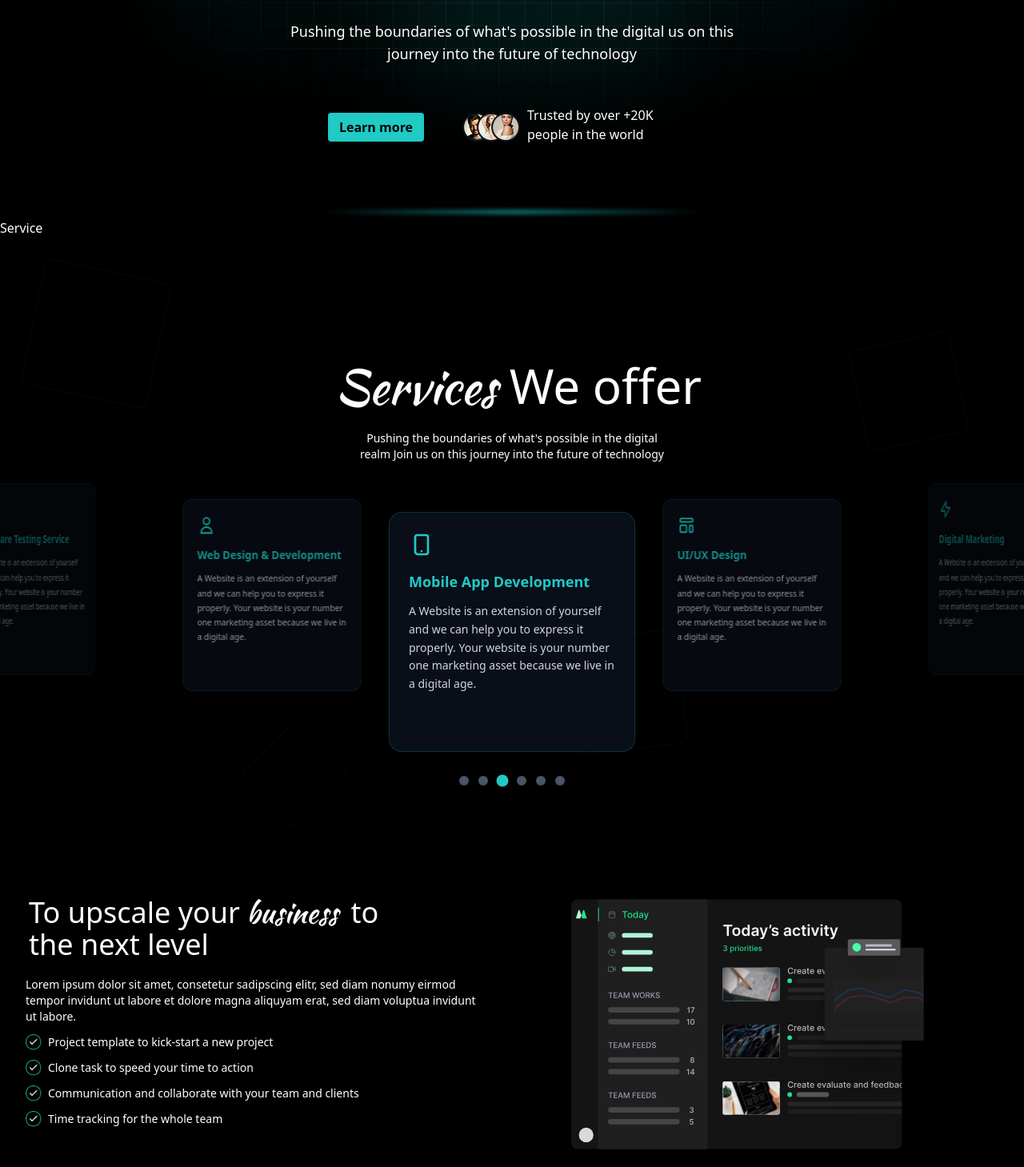
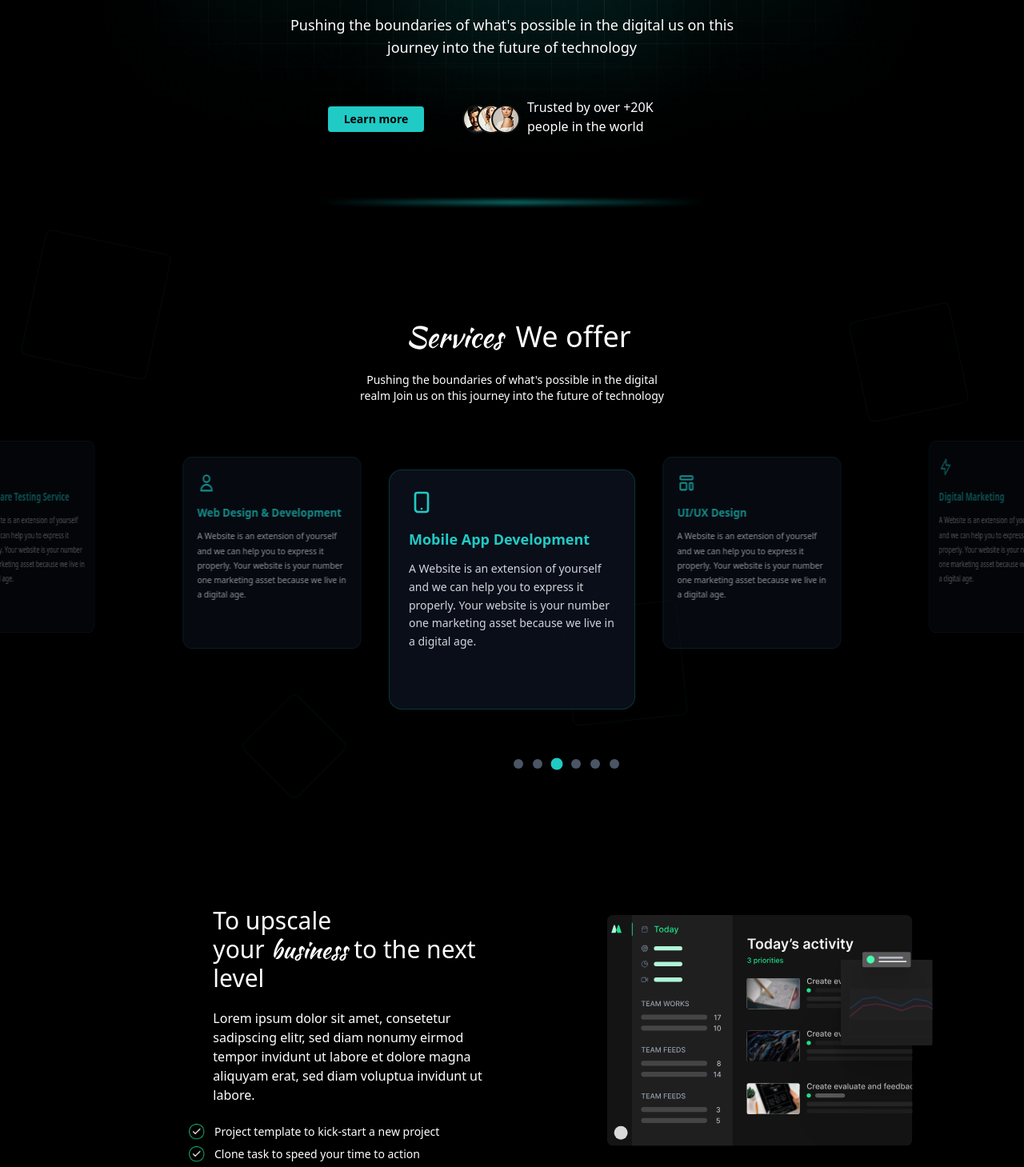
Before and after one commit to HarikaraPrashath/Ceylon_Developer_ui, a Next.js app: page / in a window 1280 px wide. Shown: the part 420-1879 px from the top of the page at 80% size. Built offline with nearby package versions, Linux system fonts and the light colour scheme.

Commit message:
update layout and styling for About, Help, Implement, Swiper, and Worlflow components

```diff
--- a/app/components/Home/Help.tsx
+++ b/app/components/Home/Help.tsx
@@ -34,7 +34,7 @@ const Help = () => {
   ];
   return (
     <div
-      className="relative bg-cover bg-center bg-no-repeat sm:mx-6 lg:mx-20"
+      className="relative bg-cover bg-center bg-no-repeat "
       style={{
         backgroundImage: "url('/Images/fAqBg.png')",
         backgroundPosition: "right center",
@@ -43,7 +43,7 @@ const Help = () => {
         backgroundColor: "rgba(0,0,0,0.6)",
       }}
     >
-      <h1 className="max-[376px]:text-4xl text-center max-[376px]:mt-5 sm:text-3xl md:text-4xl 2xl:text-4xl 2xl:mt-20 mx-5 lg:text-3xl ">
+      <h1 className="max-[376px]:text-4xl text-center max-[376px]:mt-5 sm:text-3xl  2xl:text-4xl md:text-3xl 2xl:text-4xl 2xl:mt-20 mx-5 lg:text-3xl ">
         How
         <span className="[font-family:var(--font-kaushan)] pr-2">
           Ceylon Developers
@@ -55,7 +55,7 @@ const Help = () => {
         {faqs.map((faq, index) => (
           <div
             key={index}
-            className="bg-transparent mx-2 rounded-xl p-3 sm:mx-4 2xl:text-4xl 2xl:mx-80 sm:text-xl max-[376px]:text-xl max-[376px]:mx-3 border-2 border-green-950"
+            className="bg-transparent mx-2 rounded-xl p-3 lg: border-2 border-green-950 text-sm mx-5 sm:mx-10 sm:text-lg md:mx-15 lg:mx-48"
           >
             {/* Question */}
             <div
--- a/app/components/Home/Implement.tsx
+++ b/app/components/Home/Implement.tsx
@@ -91,7 +91,7 @@ const Implement = () => {
             </h1>
           </div>
 
-          <div className="flex items-center justify-center">
+          <div className="flex items-center justify-center ">
             {/* Big We (tablet & desktop only) */}
             <div className="hidden sm:block  w-20">
               <h1 className="[font-family:var(--font-kaushan)] ml-20 mb-15  text-5xl text-center mt-12 xl:ml-40">
@@ -142,7 +142,7 @@ const Implement = () => {
         </div>
 
         {/* ≥1024px: 3 cards in a row */}
-        <div className="hidden lg:grid grid-cols-3  w-[60%] xl:mx-10 ">
+        <div className="hidden lg:grid grid-cols-3  w-[60%] xl:mx-10 lg:gap-5">
           {cards.map((c, i) => (
             <Card key={`lg-${i}`} {...c} />
           ))}
--- a/app/components/Home/Swiper.tsx
+++ b/app/components/Home/Swiper.tsx
@@ -183,9 +183,9 @@ export default function ServicesSwiper() {
 
   return (
     // xs/sm use px-2; md+ can widen
-    <section className="-pt-90 px-2 sm:px-2  bg-black min-h-screen flex items-center justify-center relative overflow-hidden">
+    <section className="-pt0 px-2 sm:px-2  bg-black min-h-screen flex items-center justify-center relative overflow-hidden  ">
       {/* decorations (unchanged) */}
-      <div className="absolute inset-0 opacity-5">
+      <div className="absolute inset-0 opacity-5 ">
         <div className="absolute top-10 left-10 w-40 h-40 border border-custom-cyan rounded-lg rotate-12"></div>
         <div className="absolute top-32 right-20 w-32 h-32 border border-custom-cyan rounded-lg -rotate-12"></div>
         <div className="absolute bottom-20 left-1/4 w-24 h-24  border border-custom-cyan rounded-lg rotate-45"></div>
@@ -193,12 +193,12 @@ export default function ServicesSwiper() {
         <div className="absolute top-1/2 left-1/2 w-28 h-28 border border-custom-cyan rounded-lg rotate-[30deg]"></div>
       </div>
 
-      <div className="max-w-7xl mx-auto relative w-full">
+      <div className=" mx-auto relative w-full max-w-[1440px] ">
         <div className="text-center ">
 
 
             {" "}
-            <h1 className="text-center mt-10 2xl:text-7xl xl:text-6xl lg:text-4xl md:text-4xl sm:text-4xl text-4xl max-[640px]:flex max-[640px]:flex-col ">
+            <h1 className="text-center lg:-mt-100 2xl:text-4xl xl:text-4xl lg:text-3xl md:text-3xl sm:text-3xl text-3xl max-[640px]:flex max-[640px]:flex-col xl:mt-10 2xl:-mt-100 ">
               <span className="[font-family:var(--font-kaushan)] px-4">
                 Services
               </span>
@@ -214,7 +214,7 @@ export default function ServicesSwiper() {
 
         {/* swiper container */}
         <div
-          className="relative h-96 flex items-center justify-center"
+          className="relative h-96 flex items-center justify-center -mt-20 sm:mt-5  "
           style={{ perspective: "1000px" }}
         >
           <div className="relative w-full h-full flex items-center justify-center">
@@ -250,6 +250,7 @@ export default function ServicesSwiper() {
                       absolute top-1/2 left-1/2 -translate-x-1/2 -translate-y-1/2
                       h-80 transition-all duration-500 ease-out
                       w-[calc(100%-1rem)] sm:w-[calc(100%-1rem)]
+
                     "
                     style={{
                       transform: `translateX(${translateX}px) translateY(${offsetY}px) translateZ(${translateZ}px) rotateY(${rotateY}deg) scale(${scale})`,
@@ -269,6 +270,7 @@ export default function ServicesSwiper() {
                         hover:border-custom-cyan/60 hover:bg-gray-900/70
                         transition-all duration-300 group cursor-pointer
                         sm:w-130 sm:mx-auto  sm:-mt-15 sm:h-50 md:w-77 md:h-75
+
                       "
                     >
                       <div className="mb-4 group-hover:scale-110 transition-transform duration-300">
@@ -291,7 +293,7 @@ export default function ServicesSwiper() {
         </div>
 
         {/* dots */}
-        <div className="flex justify-center space-x-3 bottom-4 left-1/2 -translate-x-1/2 mt-20 ml-55 xl:ml-160 max-[376px]:ml-45 sm:-mt-20 sm:pl-50 md:mt-2 md:ml-65 xl:pr-54">
+        <div className="flex 3xl:hidden justify-center space-x-3 bottom-4 left-1/2 -translate-x-1/2 mt-20 ml-45 sm:-mt-20 sm:ml-80 lg:mt-10 lg:ml-130 xl:ml-175">
           {services.map((_, index) => (
             <button
               type="button"
--- a/app/page.tsx
+++ b/app/page.tsx
@@ -1,20 +1,19 @@
-import Link from "next/link";
+import Image from "next/image";
+import React from "react";
 import Navbar from "./components/Navbar/Navbar";
-import Image from "next/image";
 import ServicesSwiper from "./components/Home/Swiper";
 import Implement from "./components/Home/Implement";
 import Worlflow from "./components/Home/Worlflow";
-import Technologies from "./components/Home/Technologies";
 import Review from "./components/Home/Review";
 import Help from "./components/Home/Help";
 
-export default function Home() {
+const page = () => {
   return (
-    <div>
-      <div className=" bg-black items-center">
+    <div className="mx-auto text-white max-w-[1440px]">
+      <div className=" bg-black items-center ">
         {/* Container with multiple backgrounds */}
         <div
-          className="relative  flex flex-col h-[30%] text-white"
+          className="relative  flex flex-col "
           style={{
             backgroundImage: `url('/Images/Glow.png'), url('/Images/Vector.png')`,
             backgroundPosition: "center",
@@ -25,7 +24,7 @@ export default function Home() {
         >
           {/* Navigation Bar */}
           <Navbar />
-          <div className="px-4 py-2 rounded-3xl border border-gray-700 bg-gray-400/20 w-fit text-center text-gray-200  mx-auto mt-10 sm:w-90 sm:text-lg  ">
+          <div className="px-4 py-2 rounded-3xl border border-gray-700 bg-gray-400/20 w-fit text-center text-gray-200  mx-auto mt-10 sm:w-90 text-sm  ">
             Bring your business to the best scale
           </div>
 
@@ -37,7 +36,7 @@ export default function Home() {
             </p>
           </div>
 
-          <p className="mx-auto text-center mt-5 max-w-2xl text-sm px-4 sm:text-base sm:px-2 lg:text-lg max-[376px]:w-76 sm:w-90 lg:w-150 ">
+          <p className="mx-auto text-center mt-5 max-w-2xl text-sm px-4 sm:text-base sm:px-2 lg:text-lg max-[376px]:w-76 sm:w-90 lg:w-150  ">
             Pushing the boundaries of what&apos;s possible in the digital us on
             this journey into the future of technology
           </p>
@@ -45,7 +44,7 @@ export default function Home() {
           {/* Buttons + Users */}
           <div className="flex flex-col-reverse items-center mt-10 space-y-3  sm:flex-row  sm:space-y-0 mx-auto ">
             {/* Learn More button (below on mobile, left on bigger screens) */}
-            <div className="bg-custom-cyan text-black w-30 rounded-sm text-center py-1.5 mt-5 sm:mb-5 ">
+            <div className="bg-custom-cyan text-black w-30 rounded-sm text-center py-1.5 mt-5 sm:mb-5 text-sm">
               <button type="submit" className="font-semibold">
                 Learn more
               </button>
@@ -80,107 +79,98 @@ export default function Home() {
             className="mx-auto mt-15 xl:w-130 xl:h-4 lg:w-110 lg:h-3 "
           />
         </div>
-      </div>
-      Service
+
         <ServicesSwiper />
 
         {/* Activities */}
 
-      <div>
-        {/*
-        <Image
-          src="/Images/Vector.png"
-          alt=""
-          priority
-          fill
-          className="hidden 2xl:block object-contain pointer-events-none select-none"
-          style={{ objectPosition: "center" }}
-        /> */}
-
-        <div className="lg:flex lg:flex-row">
-          <div className=" lg:w-[50%] ">
-            <div>
-              <h1 className=" w-89  sm:w-100 mx-auto mt-6 text-center  text-4xl sm:text-4xl md:w-120 lg:text-start lg:ml-9 ">
-                <span className="pr-2">
+        <div className=" mx-9 max-w-[1440px] relative md:mt-50 lg:-mt-40 xl:mt-10 2xl:mt-40 mt-50">
+          <div className="lg:flex lg:flex-row xl:ml-50 -mt-40  2xl:-mt-100  xl:mt-10 ">
+            <div className="">
+              <div className="text-center mt-8 lg:text-start  ">
+                <h1 className="text-3xl sm:w-90 sm:mx-auto ">
+                  <span className="">
                     To upscale your
-                  <span className="[font-family:var(--font-kaushan)] pl-2">
+                    <span className="[font-family:var(--font-kaushan)] px-2">
                       business
                     </span>
                   </span>
-                <span className="pl-2">to the next level</span>
+                  <span className="">to the next level</span>
                 </h1>
               </div>
 
-            <div className="w-[90%] mt-4 mx-auto text-sm sm:text-sm sm:mt-5">
-              <p className="text-center mb-3 md:text-start">
+              <div className="">
+                <p className="text-center my-5 md:w-150 md:mx-auto lg:text-start lg:w-90">
                   Lorem ipsum dolor sit amet, consetetur sadipscing elitr, sed
                   diam nonumy eirmod tempor invidunt ut labore et dolore magna
                   aliquyam erat, sed diam voluptua invidunt ut labore.
                 </p>
 
-              <p className="flex items-center gap-2 mt-3">
+                <p className="flex text-sm gap-3 py-1">
                   <Image
                     src="/Images/TikButton.png"
                     alt="Tick icon"
                     width={20}
                     height={20}
+                    className="w-5 h-5"
                   />
                   Project template to kick-start a new project
                 </p>
 
-              <p className="flex items-center gap-2 mt-3">
+                <p className="flex text-sm gap-3 py-1">
                   <Image
                     src="/Images/TikButton.png"
                     alt="Tick icon"
                     width={20}
                     height={20}
+                    className="w-5 h-5"
                   />
                   Clone task to speed your time to action
                 </p>
 
-              <p className="flex items-center gap-2 mt-3">
+                <p className="flex text-sm gap-3 py-1">
                   <Image
                     src="/Images/TikButton.png"
                     alt="Tick icon"
                     width={20}
                     height={20}
+                    className="w-5 h-5"
                   />
                   Communication and collaborate with your team and clients
                 </p>
 
-              <p className="flex items-center gap-2 mt-3">
+                <p className="flex text-sm gap-3 py-1">
                   <Image
                     src="/Images/TikButton.png"
                     alt="Tick icon"
                     width={20}
                     height={20}
+                    className="w-5 h-5"
                   />
                   Time tracking for the whole team
                 </p>
               </div>
             </div>
-          <div>
+            <div className=" lg:w-120">
               {/* Show Activities.svg below points on smaller screens */}
-            <div className="mt-6 w-90 ml-3 sm:w-150 md:w-180 lg:w-130">
+              <div className=" mt-5 w-90 h-90 sm:w-120 sm:mx-25 md:w-140 lg:w-120 lg:mt-10">
                 <Image
                   src="/Images/Activities.svg"
                   alt="Activities"
                   width={800}
                   height={600}
-                className="sm:ml-15"
+                  className=" "
                 />
               </div>
             </div>
-
           </div>
-
         </div>
 
         {/* Roadmap */}
-      <div className="mt-10">
-
+        <div className="-mt-20 lg:mt-10">
           <h1 className=" text-3xl  text-center lg:text-4xl ">
-          Our <span className="[font-family:var(--font-kaushan)]">design</span>{" "}
+            Our{" "}
+            <span className="[font-family:var(--font-kaushan)]">design</span>{" "}
             and <br />
             <span className="[font-family:var(--font-kaushan)]">
               development
@@ -189,7 +179,7 @@ export default function Home() {
           </h1>
 
           {/* Reserve consistent space for the image block to prevent layout shifts */}
-        <div className="mx-auto mt-5 w-full max-w-[1000px]">
+          <div className="mx-auto mt-` w-full max-w-[1000px]">
             {/* Desktop/Laptop: lg and up (≥1024px, includes 1440px+) */}
             <Image
               src="/Images/roadmap.png"
@@ -255,11 +245,7 @@ export default function Home() {
           priority
         />
 
-      <Technologies />
-
-      {/* Get in touch */}
-
-      <div className="mt-10 md:mx-5 xl:mt-15 ">
+      <div className="mt-10 md:mx-5 xl:mt-15 lg:mx-30">
         <div className="flex flex-col lg:flex-row gap-10 w-full xl:gap-0">
           {/* Left section */}
           <div className=" lg:w-[40%]  xl:ml-10">
@@ -276,7 +262,7 @@ export default function Home() {
             <h1 className=" ml-4 md:ml-10 sm:ml-10">Let&apos;s Talk About:</h1>
 
             <div className="space-y-5 mt-7 xl:ml-5 mx-10">
-              <div className="flex flex-row items-center bg-gray-700 px-3 py-2 rounded-3xl w-full sm:w-[250px] xl:w-[400px]">
+              <div className="flex flex-row items-center bg-gray-700  py-2 rounded-3xl w-full sm:w-max xl:w-max px-5">
                 <div className="rounded-full p-1 bg-custom-cyan">
                   {/* arrow icon */}
                   <svg
@@ -294,7 +280,7 @@ export default function Home() {
                 <p className=" pl-3 ">Customer Experience</p>
               </div>
 
-              <div className="flex flex-row items-center bg-gray-700 px-3 py-2 rounded-3xl w-full sm:w-[230px] xl:w-[370px]">
+              <div className="flex flex-row items-center bg-gray-700  py-2 rounded-3xl w-full sm:w-max xl:w-max px-5 ">
                 <div className="rounded-full p-1 bg-custom-cyan">
                   <svg
                     xmlns="http://www.w3.org/2000/svg"
@@ -311,7 +297,7 @@ export default function Home() {
                 <p className="pl-3">Quality and Trust</p>
               </div>
 
-              <div className="flex flex-row items-center bg-gray-700 px-3 py-2 rounded-3xl w-full sm:w-[240px] xl:w-[400px]">
+              <div className="flex flex-row items-center bg-gray-700  py-2 rounded-3xl w-full sm:w-max xl:w-max px-5 ">
                 <div className="rounded-full p-1 bg-custom-cyan">
                   <svg
                     xmlns="http://www.w3.org/2000/svg"
@@ -342,26 +328,26 @@ export default function Home() {
               <input
                 type="text"
                 placeholder="Name"
-                className="bg-gray-500 w-full rounded-xl py-2 px-4 xl:text-xl"
+                className="bg-gray-500 w-full rounded-xl py-2 px-4 text-sm"
               />
               <input
                 type="email"
                 placeholder="Email"
-                className="bg-gray-500 w-full rounded-xl py-2 px-4 xl:text-xl"
+                className="bg-gray-500 w-full rounded-xl py-2 px-4 text-sm"
               />
               <input
                 type="text"
                 placeholder="Subject"
-                className="bg-gray-500 w-full rounded-xl py-2 px-4 xl:text-xl"
+                className="bg-gray-500 w-full rounded-xl py-2 px-4 text-sm"
               />
               <textarea
                 placeholder="Your message"
-                className="bg-gray-500 h-27 w-full rounded-xl py-2 px-4 xl:text-xl"
+                className="bg-gray-500 h-20 w-full rounded-xl py-2 px-4 text-sm "
               ></textarea>
 
               <button
                 type="submit"
-                className=" xl:text-lg xl:font-semibold w-full text-center bg-custom-cyan rounded-xl py-2 text-lg text-black hover:bg-custom-cyan/80 transition"
+                className=" xl:text-lg xl:font-semibold w-full text-center bg-custom-cyan rounded-xl py-2 text-sm text-black hover:bg-custom-cyan/80 transition"
               >
                 Send Message
               </button>
@@ -370,13 +356,10 @@ export default function Home() {
         </div>
       </div>
 
-      {/* Review part */}
        <Review />
 
-      {/* helping service */}
-      <Help />
+       <Help/>
 
-      {/* Manage the team */}
            <div className="bg-gradient-to-b from-gray-800 to-gray-950 py-2  pt-10 px-4 mx-6 mt-15 rounded-2xl sm:mx-26 sm:px-10 xl:mx-60 xl:pt-6">
         <h1 className="max-[376px]:text-3xl text-center max-[376px]:mt-5 sm:text-3xl md:text-4xl xl:text-4xl">
           Ready to
@@ -396,5 +379,8 @@ export default function Home() {
         </div>
       </div>
       </div>
+    </div>
   );
-}
+};
+
+export default page;
```
Also changed, not shown: app/about/page.tsx (+5 -5 lines), app/components/Home/Worlflow.tsx (+15 -7 lines). Lines whose indentation alone changed are shown as unchanged.
